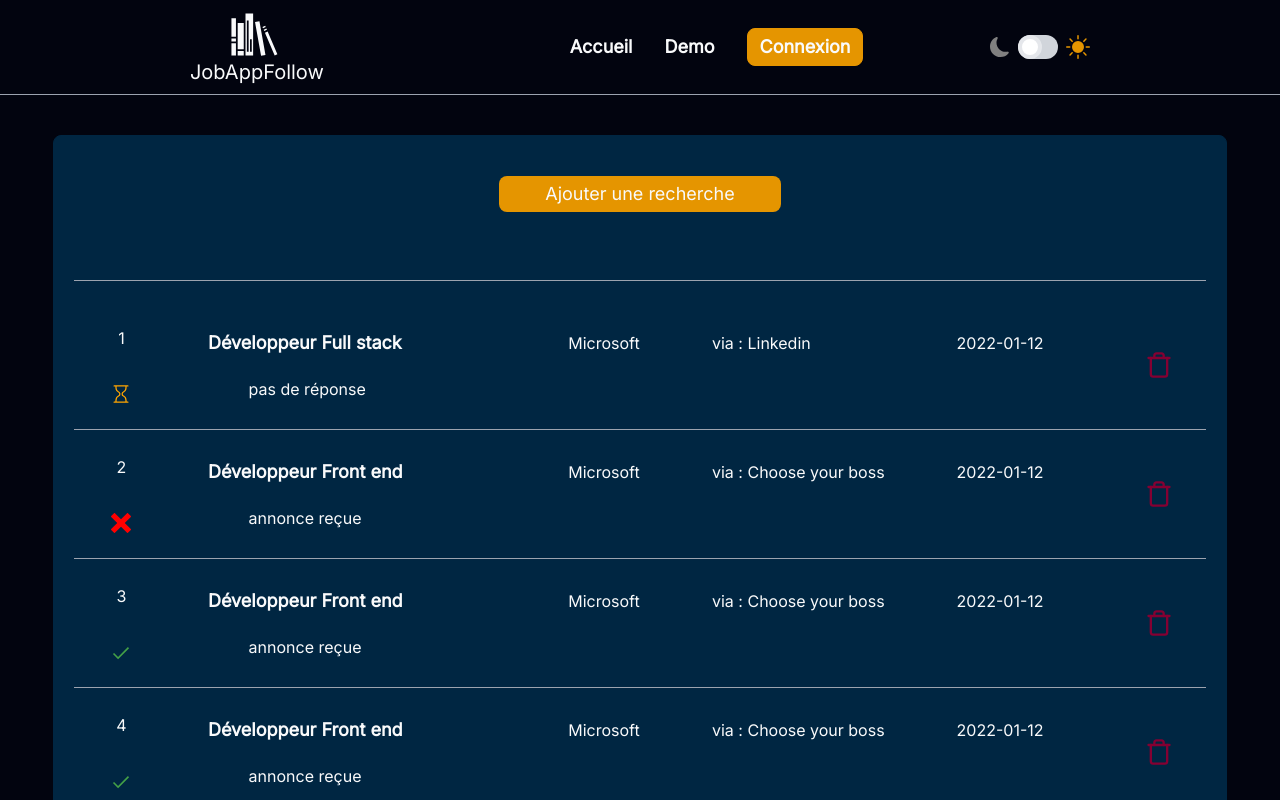
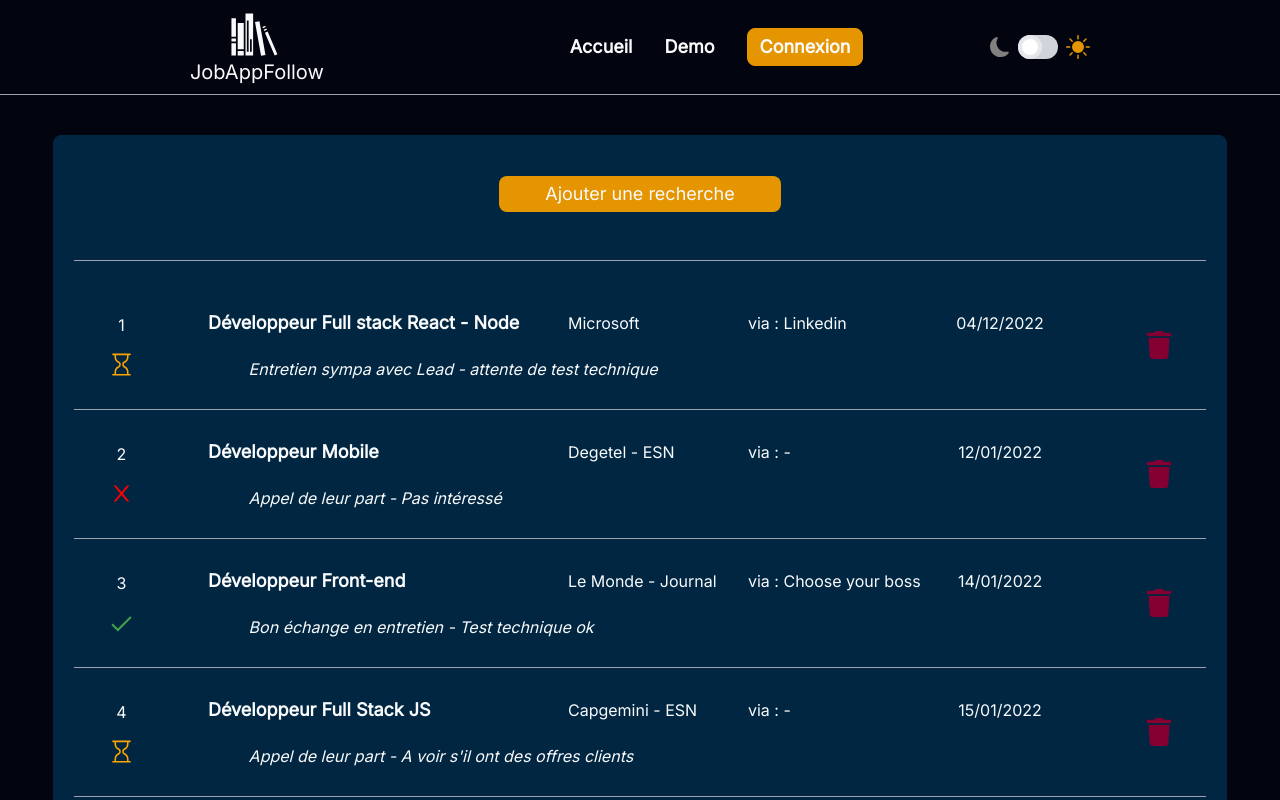
Before and after one commit to Thomas-279/JobAppFollow, a React (Vite) app: page /demo in a window 1280 px wide. Shown: the top 800 px of the page. Built offline with nearby package versions, Linux system fonts and the light colour scheme.

Commit message:
add MomentJs / Date format

```diff
--- a/package.json
+++ b/package.json
@@ -34,6 +34,7 @@
   "dependencies": {
     "@vitejs/plugin-react": "^1.1.3",
     "axios": "^0.25.0",
+    "moment": "^2.29.1",
     "react": "^17.0.2",
     "react-dom": "^17.0.2",
     "react-icons": "^4.3.1",
--- a/src/components/Header.tsx
+++ b/src/components/Header.tsx
@@ -45,7 +45,7 @@ const Header = () => {
                             <Link to="/login" onClick={handleLogout}>Déconnexion</Link>
                         </li>
                     ) : (
-                        <li className='text-lg font-semibold mx-4 cursor-pointer hover:border-b hover:border-white lightbluebg py-1 px-3 text-gray-50'>
+                        <li className='text-lg font-semibold mx-4 cursor-pointer hover:border-b hover:border-white lightorangebg py-1 px-3 text-gray-50'>
                             <Link to='/login'>Connexion</Link>
                         </li>
                     ) }
--- a/src/components/Home.tsx
+++ b/src/components/Home.tsx
@@ -1,6 +1,7 @@
 import React, { useContext } from 'react';
 import { darkModeProps } from '../components/utils/types';
 import { CurrentUserContext } from '../Context/CurrentUserContext';
+import { BsSearch } from 'react-icons/bs'
 import Layout from '../components/shared/Layout';
 
 const Home = ({ darkMode }: darkModeProps) => {
@@ -8,12 +9,16 @@ const Home = ({ darkMode }: darkModeProps) => {
     return (
         <Layout>
             <div className="h-96 flex flex-col justify-around items-center">
-                <div className="mt-4">
+                <div className="mt-4 flex flex-col items-center">
                     <p className="font-bold text-2xl">Bienvenue sur l'application de suivi de recherche de jobs</p>
                     {currentUser ? <p className="text-center">Bienvenu {currentUser.name}</p> : null}
                 </div>
                 <div className="flex flex-col justify-center items-center mt-4 w-11/12 text-center">
                     <p className="text-base">Sur cet outil, vous aurez la possibilité d'ajouter et supprimer vos différentes recherches actuelles ou passées, ce afin de suivre votre recherche d'emploi.</p>
+                </div>
+                <div className='w-1/2 flex flex-row justify-around items-start'>
+                    <BsSearch size={40} color='#e59500' className='rotate-90' />
+                    <BsSearch size={40} color='#e59500' />
                 </div>
             </div>
         </Layout>
--- a/src/components/Login.tsx
+++ b/src/components/Login.tsx
@@ -72,7 +72,7 @@ const Login = ({ darkMode }: darkModeProps) => {
                     </div>
                 </div>
                 <div className='flex flex-col items-center mb-5'>
-                    <button type="submit" className="w-1/12 bluebg rounded-lg py-2" disabled={isSubmitting}> {isSubmitting ? "Submitting..." : "Register"}</button>
+                    <button type="submit" className="w-1/12 orangebg rounded-lg py-2" disabled={isSubmitting}> {isSubmitting ? "Submitting..." : "Register"}</button>
                 </div>
             </form>
         </Layout>
--- a/src/components/shared/CustomInput.tsx
+++ b/src/components/shared/CustomInput.tsx
@@ -59,9 +59,9 @@ const CustomInput = ({ data, setData, darkMode }: any) => {
     };
 
     return (
-        <div className="flex flex-col w-full mb-10 max-w-full">
+        <div className="flex flex-col w-full mb-5 max-w-full">
             <div className="w-full flex justify-center items-center">
-                <button className="w-3/12 text-lg m-5 bluebg rounded-lg py-1" onClick={() => setOpenInput(!openInput)}>Ajouter une recherche</button>
+                <button className="w-3/12 text-lg m-5 orangebg rounded-lg py-1" onClick={() => setOpenInput(!openInput)}>Ajouter une recherche</button>
             </div>
             {openInput &&
                 <form className="w-full flex flex-wrap justify-between max-w-full" onSubmit={handleSubmit} >
@@ -70,9 +70,9 @@ const CustomInput = ({ data, setData, darkMode }: any) => {
                     <input type="text" placeholder="Via plateforme" className={`w-3/12 mx-4 my-1 px-2 rounded-lg ${darkMode ? 'darkbg':'lightbg text-gray-900'}`} name="via" value={objectValue.via} onChange={handleChange} required />
                     <input type="text" placeholder="Job" className={`w-3/12 mx-4 my-1 px-2 rounded-lg ${darkMode ? 'darkbg':'lightbg text-gray-900'}`} name="job" value={objectValue.job} onChange={handleChange} required />
                     <select name="status" id="status" className={`w-3/12 mx-4 my-1 px-2 rounded-lg ${darkMode ? 'darkbg':'lightbg text-gray-900'}`} value={objectValue.status} onChange={handleChange} required>
-                        <option value="accepted">Accepted</option>
-                        <option value="refused">Refused</option>
-                        <option value="waiting">Waiting</option>
+                        <option value="accepted">Acceptée</option>
+                        <option value="refused">Refusée</option>
+                        <option value="waiting">En attente</option>
                     </select>
                     <input type="text" placeholder="Commentaire" className={`w-3/12 mx-4 my-1 px-2 rounded-lg ${darkMode ? 'darkbg':'lightbg text-gray-900'}`} name="comment" value={objectValue.comment} onChange={handleChange} />
                     <div className="w-full flex justify-center items-center my-3">
--- a/src/components/shared/CustomRow.tsx
+++ b/src/components/shared/CustomRow.tsx
@@ -1,39 +1,41 @@
 import React from 'react';
+import moment from 'moment';
+import 'moment/locale/fr'
 import { FcCheckmark } from 'react-icons/fc';
-import { ImCross } from 'react-icons/im';
+import { AiOutlineClose } from 'react-icons/ai';
 import { BsHourglass } from 'react-icons/bs';
-import { FiTrash } from 'react-icons/fi';
+import { FaTrash } from 'react-icons/fa';
 
 const CustomRow = ({ item, onRemove }: any) => {
     return (
         <div className="w-full h-28 flex flex-row justify-between text-sm md:text-base">
-            <div className="w-1/12 flex flex-col justify-around items-center">
+            <div className="w-1/12 flex flex-col justify-around items-center p-4">
                 <div className='flex justify-center items-center'>{item.id}</div>
                 <div className='flex justify-center items-center'>
-                        {item.status === "waiting" && <BsHourglass size={20} color="orange" />}
-                        {item.status === "refused" && <ImCross size={20} color="red"/>}
-                        {item.status === "accepted" && <FcCheckmark size={20}/>}
+                        {item.status === "waiting" && <BsHourglass size={25} color="orange" />}
+                        {item.status === "refused" && <AiOutlineClose size={25} color="red"/>}
+                        {item.status === "accepted" && <FcCheckmark size={25}/>}
                 </div>
             </div>
             <div className="w-10/12 flex flex-col justify-center items-center">
                 <div className="w-11/12 flex flex-row justify-around">
-                    <div className="w-4/12 flex flex-row">
+                    <div className="w-5/12 flex flex-row">
                         <div className='w-full flex items-center text-lg font-bold'>{item.job}</div>
                     </div>
-                    <div className="w-6/12 flex flex-row">
-                        <div className='w-6/12 flex justify-center items-center'>{item.firm}</div>
-                        <div className='w-6/12 flex items-center'>via : {item.via}</div>
+                    <div className="w-5/12 flex flex-row">
+                        <div className='w-6/12 flex justify-start items-center'>{item.firm}</div>
+                        <div className='w-6/12 flex justify-start items-center'>via : {item.via}</div>
                     </div>
                     <div className="w-2/12 flex flex-row">
-                        <div className='w-full flex justify-center items-center'>{item.date}</div>
+                        <div className='w-full flex justify-center items-center'>{moment(item.date).format('DD/MM/YYYY')}</div>
                     </div>
                 </div>
                 <div className="w-full flex flex-row px-20 mt-5">
-                    <div className='flex justify-center items-center'>{item.comment}</div>
+                    <div className='flex justify-center items-center italic'>{item.comment}</div>
                 </div>
             </div>
             <div className="w-1/12 flex justify-center items-center">
-                <FiTrash color={'#840032'} size={28} onClick={() => onRemove(item.id)} />
+                <FaTrash color={'#840032'} size={28} onClick={() => onRemove(item.id)} />
             </div>
         </div>
     )
--- a/src/components/utils/dummyData.ts
+++ b/src/components/utils/dummyData.ts
@@ -2,55 +2,46 @@ export default [
     {
     id: 1,
     firm: 'Microsoft',
-    date: "2022-01-12",
+    date: "2022-12-04",
     via: "Linkedin",
-    job: "Développeur Full stack",
-    comment: "pas de réponse",
+    job: "Développeur Full stack React - Node",
+    comment: "Entretien sympa avec Lead - attente de test technique",
     status: "waiting",
     },
     {
     id: 2,
-    firm: 'Microsoft',
+    firm: 'Degetel - ESN',
     date: "2022-01-12",
-    via: "Choose your boss",
-    job: "Développeur Front end",
-    comment: "annonce reçue",
+    via: "-",
+    job: "Développeur Mobile",
+    comment: "Appel de leur part - Pas intéressé",
     status: "refused",
     },
     {
     id: 3,
-    firm: 'Microsoft',
-    date: "2022-01-12",
+    firm: 'Le Monde - Journal',
+    date: "2022-01-14",
     via: "Choose your boss",
-    job: "Développeur Front end",
-    comment: "annonce reçue",
+    job: "Développeur Front-end",
+    comment: "Bon échange en entretien - Test technique ok",
     status: "accepted",
     },
     {
     id: 4,
-    firm: 'Microsoft',
-    date: "2022-01-12",
-    via: "Choose your boss",
-    job: "Développeur Front end",
-    comment: "annonce reçue",
-    status: "accepted",
+    firm: 'Capgemini - ESN',
+    date: "2022-01-15",
+    via: "-",
+    job: "Développeur Full Stack JS",
+    comment: "Appel de leur part - A voir s'il ont des offres clients",
+    status: "waiting",
     },
     {
     id: 5,
-    firm: 'Microsoft',
-    date: "2022-01-12",
-    via: "Choose your boss",
-    job: "Développeur Front end",
-    comment: "annonce reçue",
-    status: "accepted",
-    },
-    {
-    id: 6,
-    firm: 'Microsoft',
-    date: "2022-01-12",
-    via: "Choose your boss",
-    job: "Développeur Front end",
-    comment: "annonce reçue",
-    status: "accepted",
+    firm: 'Google',
+    date: "2022-01-16",
+    via: "Apec",
+    job: "Développeur Back-end NodeJs",
+    comment: "Candidature refusée - pas de motif",
+    status: "refused",
     },
 ];
--- a/src/index.css
+++ b/src/index.css
@@ -35,7 +35,7 @@ body {
   background-color: #e6e6e6;
 }
 
-.bluebg {
+.orangebg {
   background-color: #e59500;
 }
 
@@ -47,7 +47,7 @@ body {
   border: 1px solid #002642;
 }
 
-.lightbluebg {
+.lightorangebg {
   background-color: #e59500;
   border-radius: 8px;
   backdrop-filter: blur(5px);
```
Also changed, not shown: 2 other files (tests, documents, lock files or other folders).
